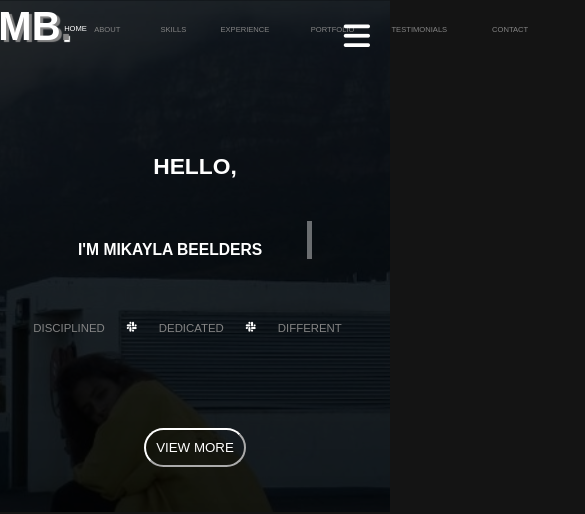
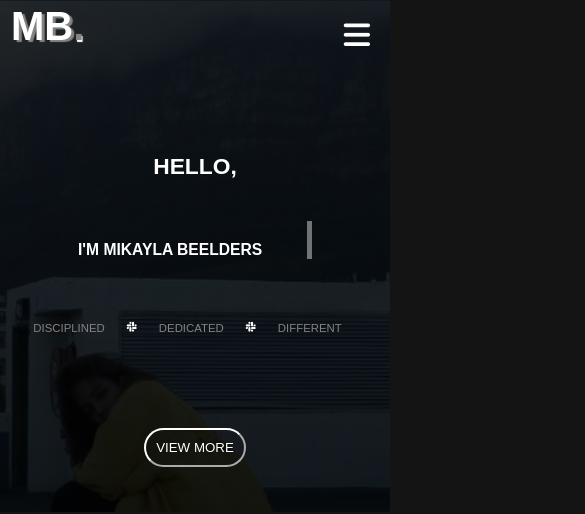
Before and after one commit to mikaylab12/mikayla_portfolio, a plain HTML site: page index.html in a window 390 px wide. Shown: the top 514 px of the page, 585 px wide, since content can reach past the window. Drawn offline with nearby package versions, Linux system fonts and the light colour scheme.

Commit message:
New Changes

```diff
--- a/stylesheets/home.css
+++ b/stylesheets/home.css
@@ -436,7 +436,7 @@ body {
 
 @media screen and (max-width: 800px) {
   #top-navbar {
-    max-width: 100%;
+    max-width: 100vw;
     height: 5%;
     display: flex;
     flex-direction: row;
@@ -445,11 +445,6 @@ body {
     margin-top: 5px;
   }
 
-   .sideNavbar-initials {
-        font-size: 54px;
-        margin-top: 22px;
-    }
-
   .sideNavbar-initials {
     font-size: 54px;
     margin-top: 22px;
@@ -457,7 +452,7 @@ body {
 
   .top-navbar-initials {
     font-size: 250%;
-    margin-left: -3%;
+    margin-left: 1%;
     margin-right: -83%;
   }
 
@@ -465,15 +460,19 @@ body {
     display: flex;
     flex-direction: column;
     justify-content: flex-start;
-    align-items: center;
+    align-items: flex-start;
+    display: flex;
+  }
+
+  .top-navbar-links-and-button .navbar-menu {
+    display: flex;
+    align-self: flex-end;
+    justify-content: flex-end;
+    position: fixed;
   }
 
   .top-navbar-links {
-<<<<<<< HEAD
     /* display: flex; */
-=======
-/*     display: flex;
->>>>>>> f57c7b06d4115e9a75e3641a7b2e6204462419e3
     flex-direction: row;
     list-style-type: none;
     justify-content: flex-start;
@@ -481,29 +480,26 @@ body {
     text-decoration: none;
     align-self: center;
     margin-top: -2%;
-<<<<<<< HEAD
     /* margin-right: 2%; */
-=======
-    margin-right: 2%; */
-    display:none;
->>>>>>> f57c7b06d4115e9a75e3641a7b2e6204462419e3
+    display: none;
   }
 
   .top-navbar-links a {
     text-decoration: none;
     justify-content: flex-start;
-    margin-left: -25%;
-    margin-right: 25%;
+    /* margin-left: -25%;
+    margin-right: 25%; */
     align-self: flex-start;
-    font-size: 50%;
+    /* font-size: 50%;
     row-gap: -2%;
-    margin-top: 2%;
+    margin-top: 2%; */
   }
 
   .top-navbar-link-home {
     margin-right: -3%;
-    align-self: center;
-    font-size: 50%;
+    align-self: flex-start;
+    justify-content: flex-start;
+    /* font-size: 50%; */
     margin-top: 1%;
   }
 
@@ -518,6 +514,10 @@ body {
     z-index: 9999999;
     font-size: 30px;
     padding: 20px;
+    display: flex;
+    align-self: flex-end;
+    justify-content: flex-end;
+    position: fixed;
   }
 
   /* Home Page / Landing Page */
```
